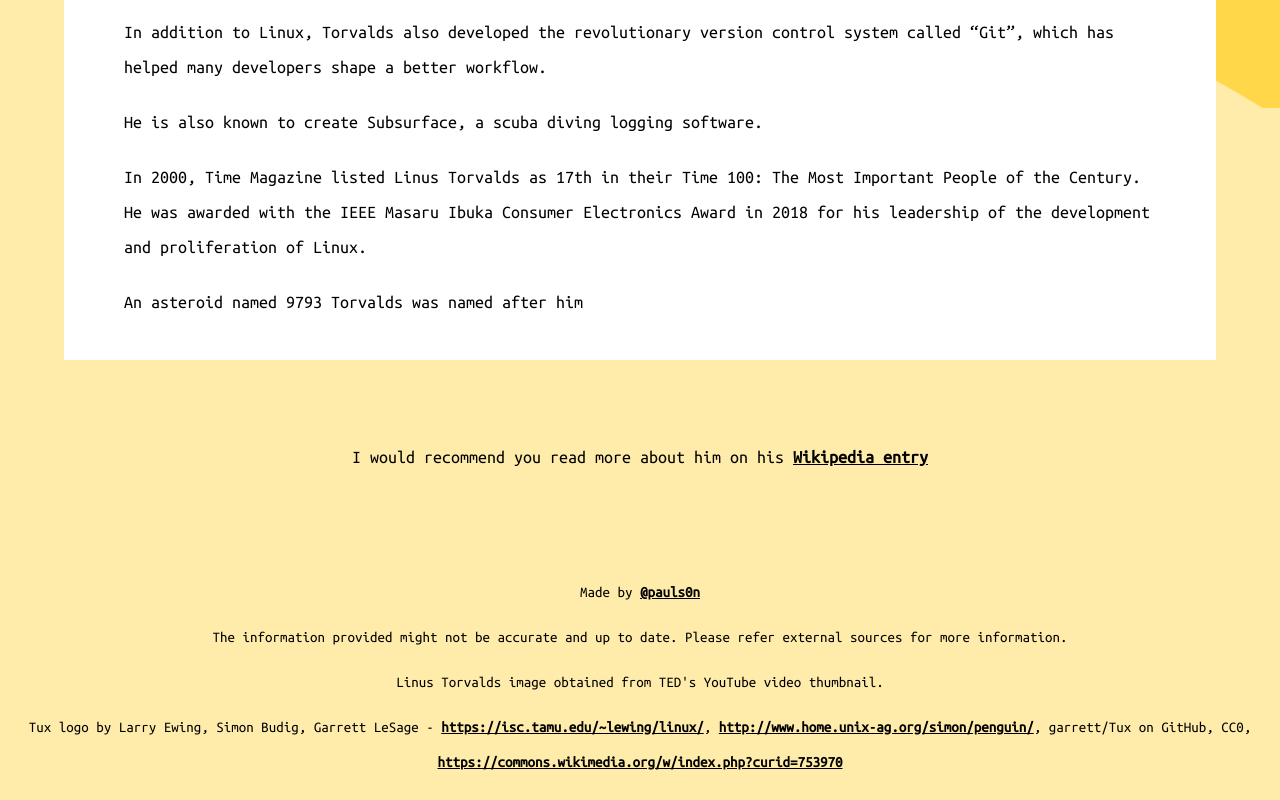
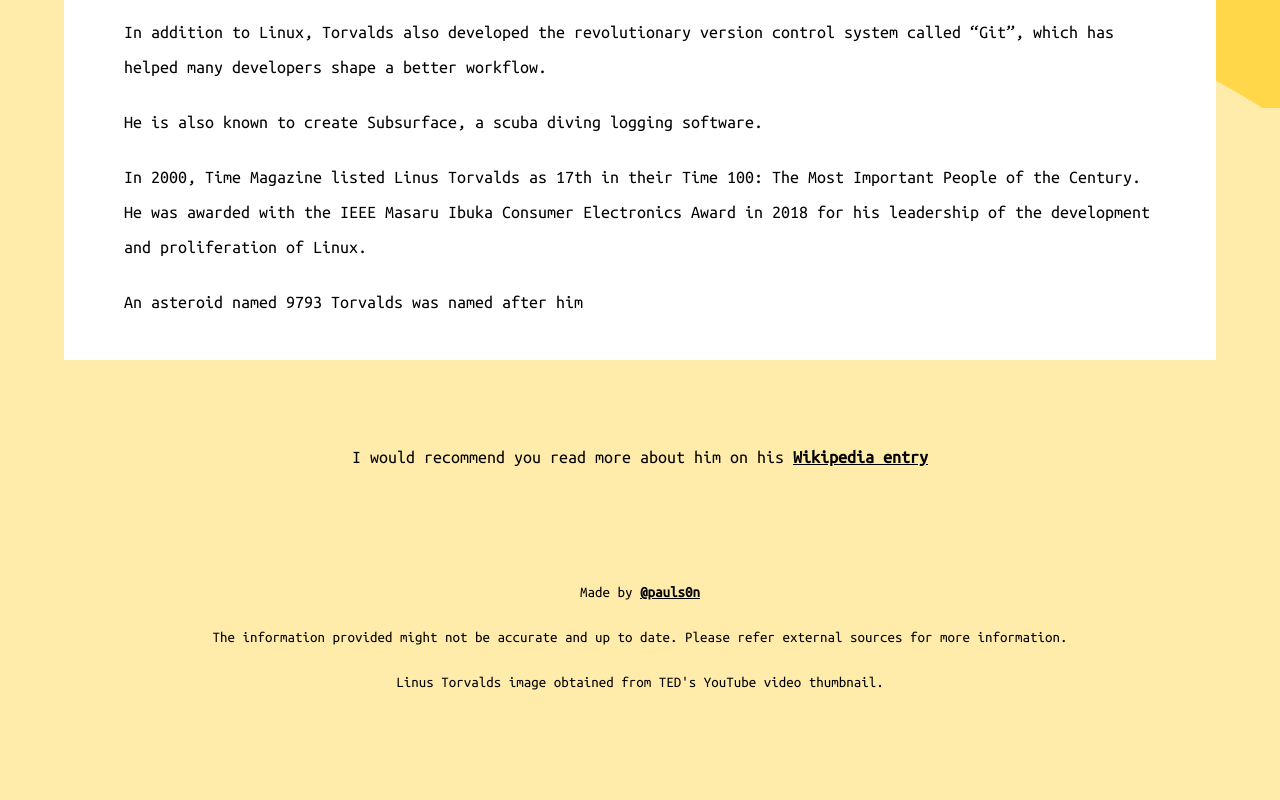
Before and after one commit to pauls0n/cool-torvalds, a plain HTML site: page index.html in a window 1280 px wide. Shown: the part 692-1492 px from the top of the page. After the commit the page ends 1412 px from the top, so only its background shows below. Drawn offline with Linux system fonts and the light colour scheme.

Commit message:
Remove tux logo reference from HTML source code

```diff
--- a/index.html
+++ b/index.html
@@ -81,12 +81,6 @@
           refer external sources for more information.
         </p>
         <p>Linus Torvalds image obtained from TED's YouTube video thumbnail.</p>
-        <p>
-          Tux logo by Larry Ewing, Simon Budig, Garrett LeSage -
-          <a href="https://isc.tamu.edu/~lewing/linux/" target="_blank">https://isc.tamu.edu/~lewing/linux/</a>,
-          <a href="http://www.home.unix-ag.org/simon/penguin/" target="_blank">http://www.home.unix-ag.org/simon/penguin/</a>, garrett/Tux on GitHub,
-          CC0, <a href="https://commons.wikimedia.org/w/index.php?curid=753970" target="_blank">https://commons.wikimedia.org/w/index.php?curid=753970</a>
-        </p>
       </footer>
     </main>
     <script src="https://cdn.freecodecamp.org/testable-projects-fcc/v1/bundle.js"></script>
```
